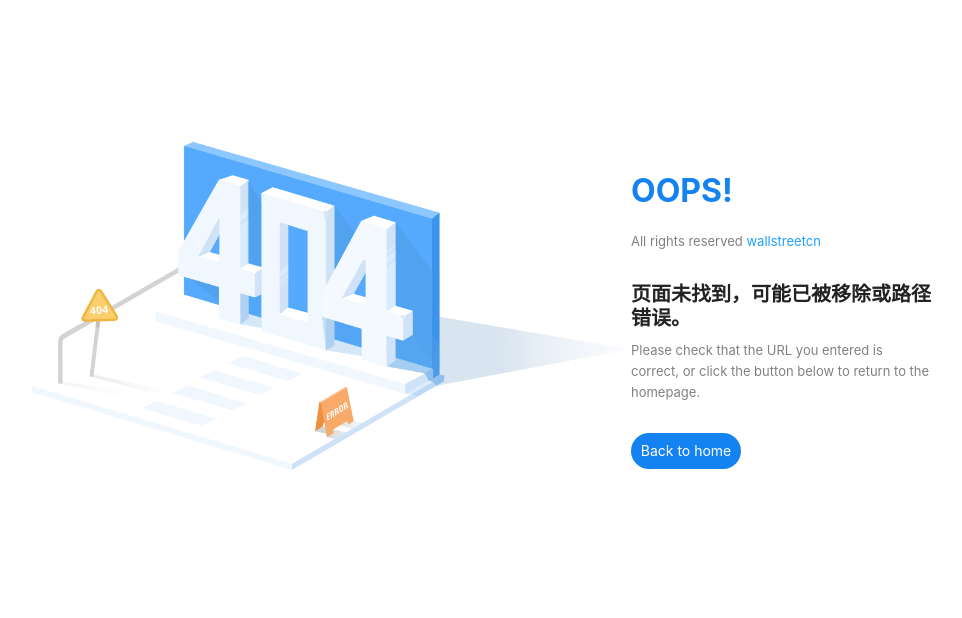
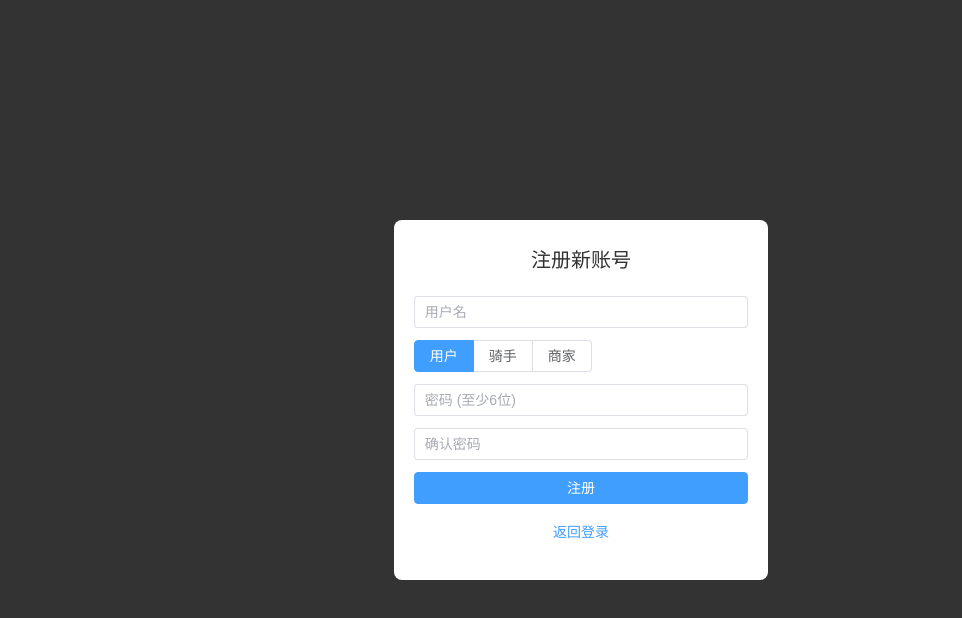
Before and after one commit to Greenhandyanjx/SYSU-campus-food-delivery, a Vue app in the folder frontend/: page /register in a window 1280 px wide. Before the commit this address led to /merchant/404. Shown: the top 618 px of the page, without its empty margins (59-1021 px from the left). Built offline with nearby package versions, Linux system fonts and the light colour scheme.

Commit message:
添加注册页面、接口文档和部分控件

```diff
--- a/frontend/src/api/auth.ts
+++ b/frontend/src/api/auth.ts
@@ -13,3 +13,24 @@ export const loginApi = (data: {
     data,
   });
 };
+
+export const registerApi = (data: { username: string; password: string; role?: string; code?: string }) => {
+  return request({
+    url: "/register",
+    method: "POST",
+    data,
+  });
+};
+
+/**
+ * 修改/保存密码（个人信息页面的保存按钮对应接口）
+ * data: { username?: string, oldPassword: string, newPassword: string }
+ * 注意：后端应校验 oldPassword 并更新为 newPassword。
+ */
+export const changePassword = (data: { username?: string; oldPassword: string; newPassword: string }) => {
+  return request({
+    url: "/change-password",
+    method: "POST",
+    data,
+  });
+}
--- a/frontend/src/layout/merchant/components/Navbar.vue
+++ b/frontend/src/layout/merchant/components/Navbar.vue
@@ -26,7 +26,18 @@
 
     <!-- 右侧操作区 -->
     <div class="navbar-right">
-      <el-button type="text" @click="logout">退出</el-button>
+      <el-dropdown trigger="click" @command="handleCommand">
+        <span class="el-dropdown-link" style="display:flex;align-items:center;gap:8px;cursor:pointer">
+          <el-avatar size="32" icon="User" />
+          <span class="username">{{ username || '用户' }}</span>
+        </span>
+        <template #dropdown>
+          <el-dropdown-menu>
+            <el-dropdown-item command="profile">个人信息</el-dropdown-item>
+            <el-dropdown-item command="logout">退出登录</el-dropdown-item>
+          </el-dropdown-menu>
+        </template>
+      </el-dropdown>
     </div>
   </header>
 </template>
@@ -51,7 +62,21 @@ const handleSelect = (path: string) => {
   router.push(path)
 }
 
+const username = ref(localStorage.getItem('username') || '')
+
+const handleCommand = (command: string) => {
+  if (command === 'logout') {
+    localStorage.removeItem('token')
+    localStorage.removeItem('username')
+    router.push('/login')
+  } else if (command === 'profile') {
+    router.push('/merchant/profile')
+  }
+}
+
 const logout = () => {
+  localStorage.removeItem('token')
+  localStorage.removeItem('username')
   router.push('/login')
 }
 </script>
--- a/frontend/src/router/index.js
+++ b/frontend/src/router/index.js
@@ -8,6 +8,7 @@ const router = createRouter({
   routes: [
     { path: '/', redirect: '/login' },
     { path: '/login', component: () => import('@/views/login/Login.vue') },
+    { path: '/register', component: () => import('@/views/login/register.vue') },
     // ...userRoutes,
     // ...riderRoutes,
     ...merchantRoutes,
--- a/frontend/src/router/merchant.js
+++ b/frontend/src/router/merchant.js
@@ -60,6 +60,14 @@ const routes = [
         },
       },
       {
+        path: "profile",
+        component: () => import("@/views/profile.vue"),
+        meta: {
+          title: "个人信息",
+          icon: "icon-user",
+        },
+      },
+      {
         path: "menu/add",
         component: () => import("@/views/merchant/menu/addDishType.vue"),
         meta: {
--- a/frontend/src/views/login/Login.vue
+++ b/frontend/src/views/login/Login.vue
@@ -59,6 +59,9 @@
               <span v-else>登录中...</span>
             </el-button>
           </el-form-item>
+          <el-form-item>
+            <el-button type="text" style="width: 100%;" @click="() => router.push('/register')">注册新账号</el-button>
+          </el-form-item>
         </el-form>
       </div>
     </div>
@@ -77,7 +80,7 @@ const router = useRouter();
 const loginFormRef = ref<FormInstance>();
 const loginForm = ref({
   username: "aaaaaa",
-  password: "121341",
+  password: "111111",
   role: "user", // 默认
   code: "0", // 默认
 });
@@ -113,6 +116,8 @@ const handleLogin = async () => {
 
         if (String(res.data.code) === "1") {
           ElMessage.success("登录成功");
+          // 保存用户名，供 Navbar 显示
+          try { localStorage.setItem('username', loginForm.value.username) } catch (e) {}
           switch (loginForm.value.role) {
             case "user":
               router.push("/user/home");
@@ -196,7 +201,8 @@ const handleLogin = async () => {
 .login-form {
   background: #ffffff;
   opacity: 0.9;
-  width: 40%;
+  width: 30%;
+  padding: 32px;
   border-radius: 8px 8px 8px 8px;
   display: flex;
   justify-content: center;
--- /dev/null
+++ b/frontend/src/views/login/register.vue
@@ -0,0 +1,131 @@
+<template>
+  <div class="login">
+    <div class="login-box">
+      <div class="login-form">
+        <el-form ref="registerRef" :model="form" :rules="rules" label-width="0">
+          <div class="login-form-title">
+            <span class="title-label">注册新账号</span>
+          </div>
+
+          <el-form-item prop="username">
+            <el-input v-model="form.username" placeholder="用户名" />
+          </el-form-item>
+
+          <el-form-item  prop="role">
+            <el-radio-group v-model="form.role">
+              <el-radio-button label="user">用户</el-radio-button>
+              <el-radio-button label="rider">骑手</el-radio-button>
+              <el-radio-button label="merchant">商家</el-radio-button>
+            </el-radio-group>
+          </el-form-item>
+
+          <el-form-item prop="password">
+            <el-input v-model="form.password" type="password" placeholder="密码 (至少6位)" />
+          </el-form-item>
+
+          <el-form-item prop="confirm">
+            <el-input v-model="form.confirm" type="password" placeholder="确认密码" @keyup.enter="handleRegister" />
+          </el-form-item>
+
+          <!-- code is optional and defaulted to '0' so no input shown -->
+
+          <el-form-item>
+            <el-button type="primary" style="width:100%" @click="handleRegister">注册</el-button>
+          </el-form-item>
+
+          <el-form-item>
+            <el-button type="text" style="width:100%" @click="() => router.push('/login')">返回登录</el-button>
+          </el-form-item>
+        </el-form>
+      </div>
+    </div>
+  </div>
+</template>
+
+<script setup lang="ts">
+import { ref } from 'vue'
+import { useRouter } from 'vue-router'
+import { ElMessage } from 'element-plus'
+import { registerApi } from '@/api/auth'
+
+const router = useRouter()
+const registerRef = ref()
+const form = ref({ username: '', password: '', confirm: '', role: 'user', code: '0' })
+
+const rules = {
+  username: [{ required: true, message: '请输入用户名', trigger: 'blur' }],
+  password: [
+    { required: true, message: '请输入密码', trigger: 'blur' },
+    { min: 6, message: '密码至少6位', trigger: 'blur' }
+  ],
+  confirm: [
+    { required: true, message: '请确认密码', trigger: 'blur' },
+    { validator: (rule: any, value: string, callback: Function) => {
+      if (value !== form.value.password) {
+        callback(new Error('两次密码输入不一致'))
+      } else {
+        callback()
+      }
+    }, trigger: 'blur' }
+  ]
+}
+
+async function handleRegister() {
+  if (!registerRef.value) return
+  ;(registerRef.value as any).validate(async (valid: boolean) => {
+    if (!valid) return
+    try {
+  const res = await registerApi({ username: form.value.username, password: form.value.password, role: form.value.role, code: form.value.code })
+      if (res && res.data && String(res.data.code) === '1') {
+        ElMessage.success('注册成功，正在返回登录页')
+        router.push('/login')
+      } else {
+        ElMessage.error(res.data.msg || '注册失败')
+      }
+    } catch (err: any) {
+      ElMessage.error(err?.message || '注册请求失败')
+    }
+  })
+}
+</script>
+
+<style scoped lang="scss">
+.login {
+  display: flex;
+  justify-content: center;
+  align-items: center;
+  height: 100%;
+  background-color: #333;
+}
+.login-box {
+  width: 100%;
+  // max-width: 520px;
+  margin: 0 auto;
+  border-radius: 12px;
+  display: flex;
+  justify-content: center;
+  align-items: center;
+  padding: 16px;
+}
+.login-form {
+  background: #ffffff;
+  width: 30%;
+  padding: 20px;
+  border-radius: 8px;
+}
+.login-form .el-form-item {
+  margin-bottom: 12px;
+}
+.login-form-title {
+  height: 36px;
+  display: flex;
+  justify-content: center;
+  align-items: center;
+  margin-bottom: 20px;
+  .title-label {
+    font-weight: 500;
+    font-size: 20px;
+    color: #333333;
+  }
+}
+</style>
--- a/frontend/src/views/merchant/dashboard/components/cuisineStatistics.vue
+++ b/frontend/src/views/merchant/dashboard/components/cuisineStatistics.vue
@@ -13,13 +13,13 @@
           <span class="status">
             <i class="iconfont icon-open"></i> 已启售
           </span>
-          <span class="num">{{ dishesData?.sold ?? 0 }}</span>
+          <span class="num">{{ Number.isFinite(Number(dishesData?.sold)) ? dishesData.sold : 0 }}</span>
         </li>
         <li>
           <span class="status">
             <i class="iconfont icon-stop"></i> 已停售
           </span>
-          <span class="num">{{ dishesData?.discontinued ?? 0 }}</span>
+          <span class="num">{{ Number.isFinite(Number(dishesData?.discontinued)) ? dishesData.discontinued : 0 }}</span>
         </li>
         <li class="add">
           <router-link to="/merchant/menu/add">
--- a/frontend/src/views/merchant/dashboard/components/orderList.vue
+++ b/frontend/src/views/merchant/dashboard/components/orderList.vue
@@ -13,8 +13,8 @@
             <el-badge
               class="item"
               :class="item.num >= 10 ? 'badgeW' : ''"
-              :value="item.num > 99 ? '99+' : item.num"
-              :hidden="!([2, 3].includes(item.value) && item.num)"
+              :value="(Number.isFinite(Number(item.num)) ? item.num : 0) > 99 ? '99+' : (Number.isFinite(Number(item.num)) ? item.num : 0)"
+              :hidden="!([2, 3].includes(item.value) && (Number.isFinite(Number(item.num)) ? item.num : 0))"
               >{{ item.label }}</el-badge
             >
           </li>
--- a/frontend/src/views/merchant/dashboard/components/orderview.vue
+++ b/frontend/src/views/merchant/dashboard/components/orderview.vue
@@ -11,9 +11,7 @@
             ><i class="iconfont icon-waiting"></i>待接单</span
           >
           <span class="num tip"
-            ><router-link to="/order?status=2">{{
-              orderviewData.waitingOrders
-            }}</router-link></span
+            ><router-link to="/order?status=2">{{ Number.isFinite(Number(orderviewData.waitingOrders)) ? orderviewData.waitingOrders : 0 }}</router-link></span>
           >
         </li>
         <li>
@@ -21,9 +19,7 @@
             ><i class="iconfont icon-staySway"></i>待派送</span
           >
           <span class="num tip"
-            ><router-link to="/order?status=3">{{
-              orderviewData.deliveredOrders
-            }}</router-link></span
+            ><router-link to="/order?status=3">{{ Number.isFinite(Number(orderviewData.deliveredOrders)) ? orderviewData.deliveredOrders : 0 }}</router-link></span>
           >
         </li>
         <li>
@@ -31,25 +27,19 @@
             ><i class="iconfont icon-complete"></i>已完成</span
           >
           <span class="num"
-            ><router-link to="/order?status=5">{{
-              orderviewData.completedOrders
-            }}</router-link></span
+            ><router-link to="/order?status=5">{{ Number.isFinite(Number(orderviewData.completedOrders)) ? orderviewData.completedOrders : 0 }}</router-link></span>
           >
         </li>
         <li>
           <span class="status"><i class="iconfont icon-cancel"></i>已取消</span>
           <span class="num"
-            ><router-link to="/order?status=6">{{
-              orderviewData.cancelledOrders
-            }}</router-link></span
+            ><router-link to="/order?status=6">{{ Number.isFinite(Number(orderviewData.cancelledOrders)) ? orderviewData.cancelledOrders : 0 }}</router-link></span>
           >
         </li>
         <li>
           <span class="status"><i class="iconfont icon-all"></i>全部订单</span>
           <span class="num"
-            ><router-link to="/order">{{
-              orderviewData.allOrders
-            }}</router-link></span
+            ><router-link to="/order">{{ Number.isFinite(Number(orderviewData.allOrders)) ? orderviewData.allOrders : 0 }}</router-link></span>
           >
         </li>
       </ul>
--- a/frontend/src/views/merchant/dashboard/components/overview.vue
+++ b/frontend/src/views/merchant/dashboard/components/overview.vue
@@ -8,26 +8,24 @@
       <ul>
         <li>
           <p class="tit">营业额</p>
-          <p class="num">¥ {{ overviewData.turnover }}</p>
+          <p class="num">¥ {{ typeof overviewData.turnover === 'number' && !isNaN(overviewData.turnover) ? overviewData.turnover.toFixed(2) : '0.00' }}</p>
         </li>
         <li>
           <p class="tit">有效订单</p>
-          <p class="num">{{ overviewData.validOrderCount }}</p>
+          <p class="num">{{ Number.isFinite(Number(overviewData.validOrderCount)) ? overviewData.validOrderCount : 0 }}</p>
         </li>
         <li>
           <p class="tit">订单完成率</p>
-          <p class="num">
-            {{ (overviewData.orderCompletionRate * 100).toFixed(0) }}%
-          </p>
+          <p class="num">{{ typeof overviewData.orderCompletionRate === 'number' && !isNaN(overviewData.orderCompletionRate) ? (overviewData.orderCompletionRate * 100).toFixed(0) + '%' : '0%' }}</p>
         </li>
         <li>
           <p class="tit">平均客单价</p>
-          <p class="num">¥ {{ overviewData.unitPrice }}</p>
+          <p class="num">¥ {{ typeof overviewData.unitPrice === 'number' && !isNaN(overviewData.unitPrice) ? overviewData.unitPrice.toFixed(2) : '0.00' }}</p>
         </li>
 
         <li>
           <p class="tit">新增用户</p>
-          <p class="num">{{ overviewData.newUsers }}</p>
+          <p class="num">{{ Number.isFinite(Number(overviewData.newUsers)) ? overviewData.newUsers : 0 }}</p>
         </li>
       </ul>
     </div>
--- a/frontend/src/views/merchant/dashboard/components/setMealStatistics.vue
+++ b/frontend/src/views/merchant/dashboard/components/setMealStatistics.vue
@@ -10,13 +10,13 @@
       <ul>
         <li>
           <span class="status">
-            <i class="iconfont icon-open"></i>已启售
+            <i class="iconfont icon-open"></i>已开售
           </span>
-          <span class="num">{{ setMealData?.sold ??0}}</span>
+          <span class="num">{{ Number.isFinite(Number(setMealData?.sold)) ? setMealData.sold : 0 }}</span>
         </li>
         <li>
           <span class="status"><i class="iconfont icon-stop"></i>已停售</span>
-          <span class="num">{{ setMealData?.discontinued??0 }}</span>
+          <span class="num">{{ Number.isFinite(Number(setMealData?.discontinued)) ? setMealData.discontinued : 0 }}</span>
         </li>
         <li class="add">
           <router-link to="meal/add">
--- /dev/null
+++ b/frontend/src/views/profile.vue
@@ -0,0 +1,59 @@
+<template>
+  <div class="profile-page">
+    <div class="card">
+      <h2>个人信息</h2>
+      <p><strong>用户名：</strong> {{ username }}</p>
+
+      <el-divider />
+
+      <h3>修改密码</h3>
+      <el-form :model="form" ref="formRef" label-width="100px">
+        <el-form-item label="原密码" prop="oldPassword">
+          <el-input v-model="form.oldPassword" type="password" />
+        </el-form-item>
+        <el-form-item label="新密码" prop="newPassword">
+          <el-input v-model="form.newPassword" type="password" />
+        </el-form-item>
+        <el-form-item>
+          <el-button type="primary" @click="changePassword">保存</el-button>
+        </el-form-item>
+      </el-form>
+    </div>
+  </div>
+</template>
+
+<script setup lang="ts">
+import { ref } from 'vue'
+import { ElMessage } from 'element-plus'
+import { useRouter } from 'vue-router'
+
+const router = useRouter()
+const username = ref(localStorage.getItem('username') || '')
+
+const formRef = ref()
+const form = ref({ oldPassword: '', newPassword: '' })
+
+const changePassword = async () => {
+  // 简单前端校验，后端接口需实现
+  if (!form.value.oldPassword || !form.value.newPassword) {
+    ElMessage.error('请填写原密码和新密码')
+    return
+  }
+  // TODO: 调用修改密码 API
+  ElMessage.success('密码修改请求已发送（演示）')
+  // 清空表单
+  form.value.oldPassword = ''
+  form.value.newPassword = ''
+}
+</script>
+
+<style scoped>
+.profile-page {
+  padding: 20px;
+}
+.card {
+  background: #fff;
+  padding: 20px;
+  border-radius: 8px;
+}
+</style>
```
Also changed, not shown: 1 other file (tests, documents, lock files or other folders).
